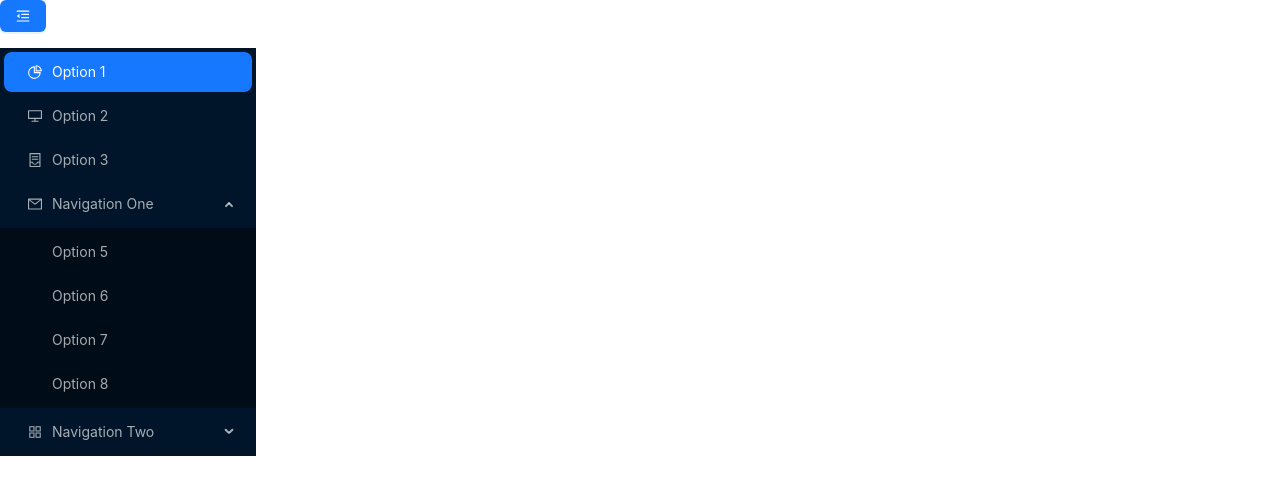
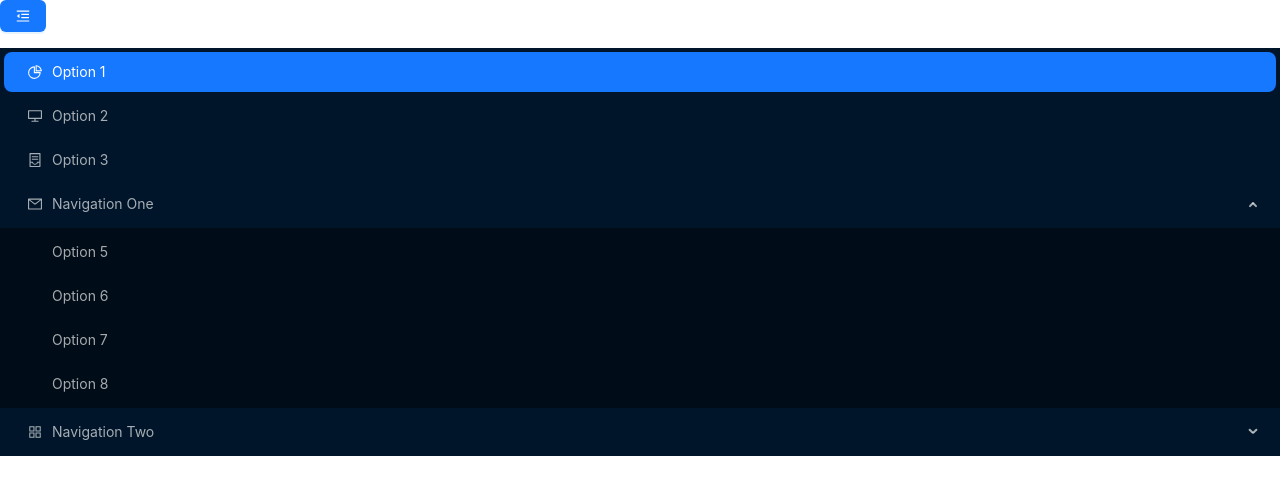
Before and after one commit to 971125/react_cli, a React (Create React App) app: page / in a window 1280 px wide. Shown: the top 494 px of the page. Built offline with nearby package versions, Linux system fonts and the light colour scheme.

Commit message:
react 适配t sts

```diff
--- a/src/App.css
+++ b/src/App.css
@@ -1,16 +1,4 @@
-.App {
-  text-align: center;
+.nav {
+  /* width: 300px; */
+  /* background: #001529; */
 }
-
-.App-logo {
-  height: 40vmin;
-  pointer-events: none;
-}
-
-.App-header {
-  display: flex;
-}
-
-.App-link {
-  color: #61dafb;
-}
--- a/src/App.tsx
+++ b/src/App.tsx
@@ -52,20 +52,14 @@ const items: MenuItem[] = [
 
 const App: React.FC = () => {
   const [collapsed, setCollapsed] = useState(false);
-  const [count, setCount] = useState(0)
-  const add = () => {
-    setCount(() => count + 1)
-  }
-  const rest = () => {
-    setCount(0)
-  }
 
   const toggleCollapsed = () => {
     setCollapsed(!collapsed);
   };
 
   return (
-    <div style={{ width: 256 }}>
+    <div>
+      <div className='nav'>
         <Button type="primary" onClick={toggleCollapsed} style={{ marginBottom: 16 }}>
           {collapsed ? <MenuUnfoldOutlined /> : <MenuFoldOutlined />}
         </Button>
@@ -78,6 +72,7 @@ const App: React.FC = () => {
           items={items}
         />
       </div>
+    </div>
   );
 };
 
```
Also changed, not shown: package.json (+7 -2 lines), 2 other files (tests, documents, lock files or other folders). Lines whose indentation alone changed are shown as unchanged.
